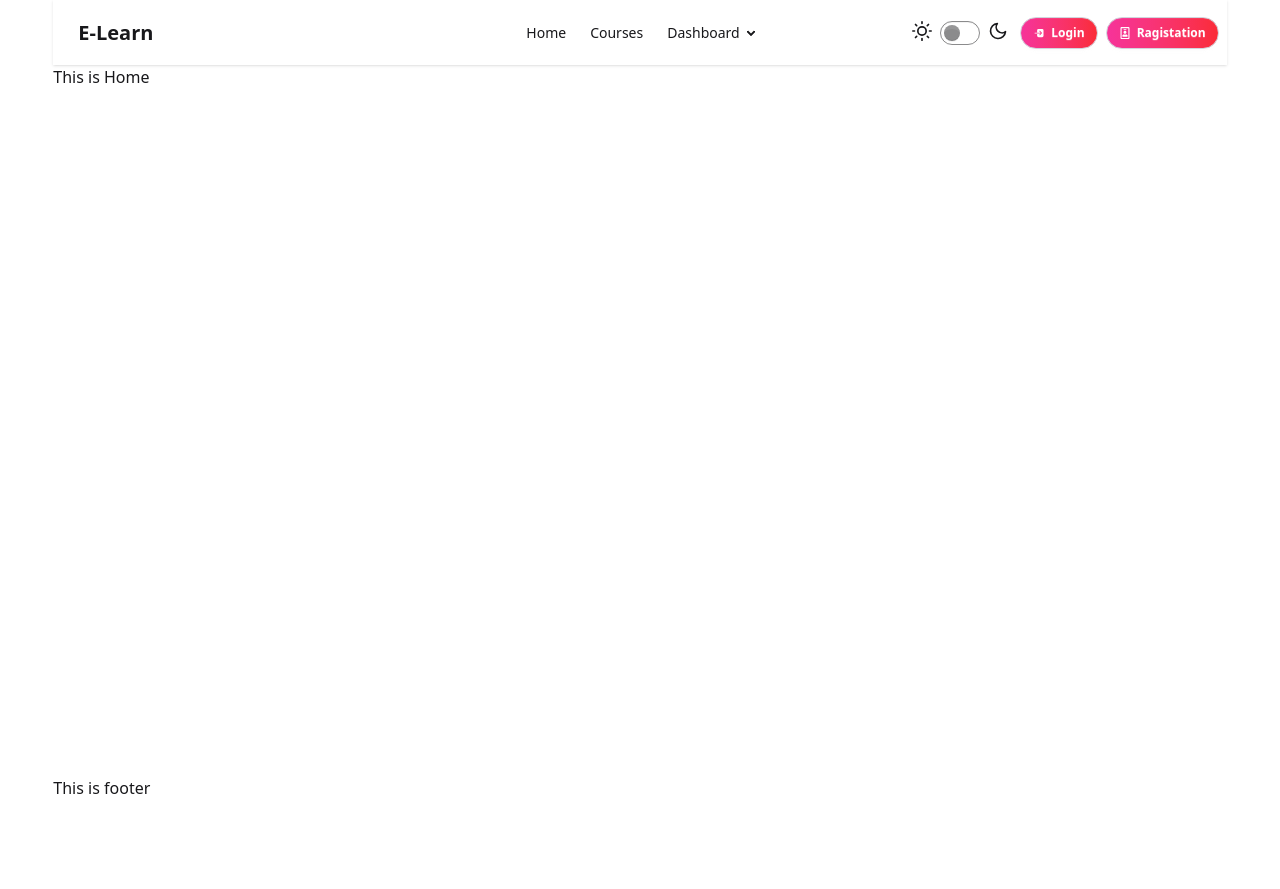
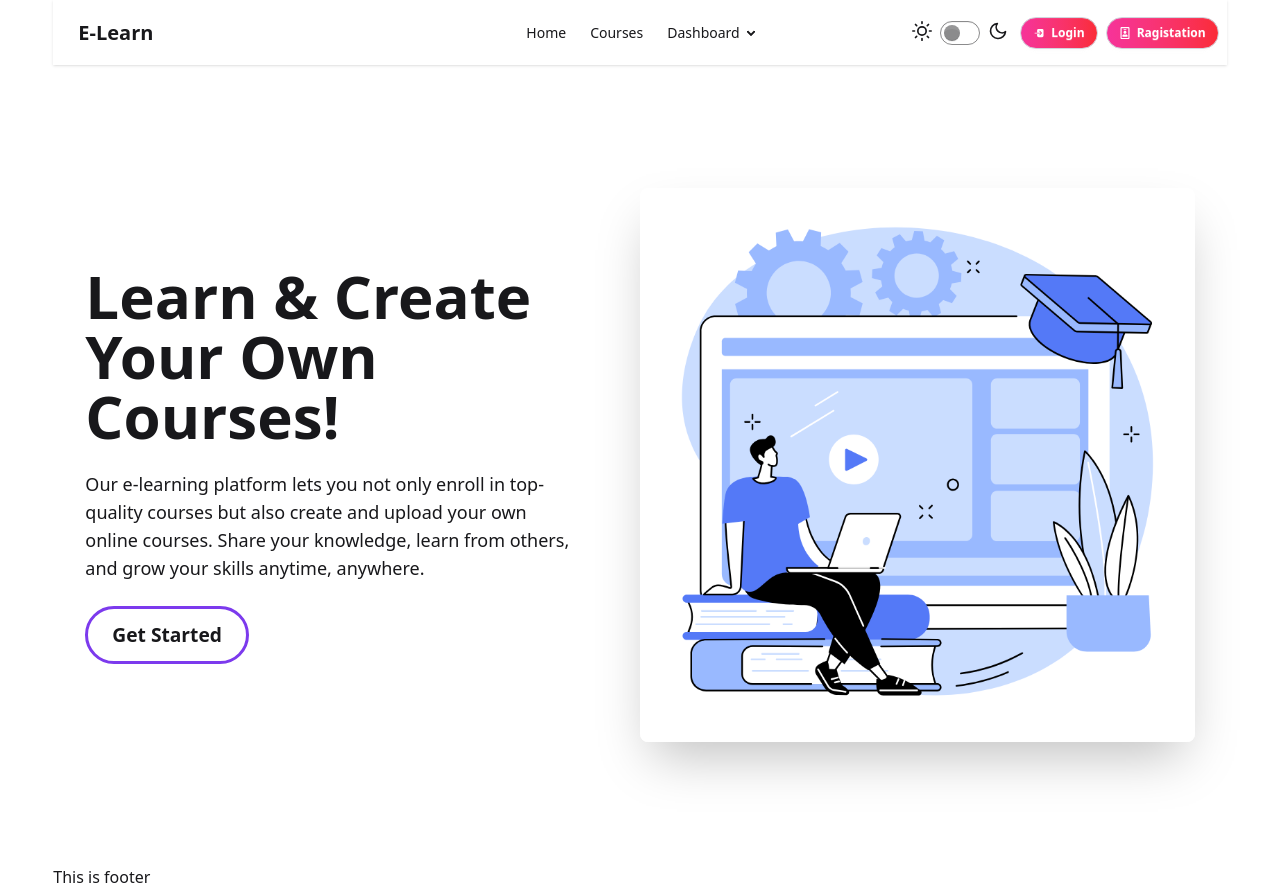
Before and after one commit to Abdul-Kader-Rimon/e-learn, a React (Vite) app: page / in a window 1280 px wide. Before the commit the page ends 800 px from the top, so only its background shows below. Built offline with nearby package versions, Linux system fonts and the light colour scheme; no server answers.

Commit message:
banner with motion done

```diff
--- a/package.json
+++ b/package.json
@@ -15,6 +15,7 @@
     "axios": "^1.13.2",
     "firebase": "^12.6.0",
     "framer-motion": "^12.23.24",
+    "motion": "^12.23.25",
     "react": "^19.2.0",
     "react-dom": "^19.2.0",
     "react-hot-toast": "^2.6.0",
--- /dev/null
+++ b/src/Pages/Home/Hero.jsx
@@ -0,0 +1,40 @@
+ import React from 'react';
+import { motion } from "framer-motion";
+import img from "../../assets/e-learn-banner.webp";
+ import { Link } from "react-router";
+ const Hero = () => {
+    return (
+      <div className="hero min-h-screen px-4">
+        <div className="hero-content flex-col lg:flex-row-reverse lg:gap-16 gap-8">
+          <motion.img
+            src={img}
+            className="w-full sm:w-3/4 md:w-2/3 lg:w-1/2 rounded-lg shadow-2xl"
+            initial={{ x: 120, opacity: 0, scale: 0.95 }}
+            animate={{ x: 0, opacity: 1, scale: 1 }}
+            transition={{ duration: 1.8, ease: "easeInOut" }}
+          />
+          <motion.div
+            className="text-center lg:text-left"
+            initial={{ x: -120, opacity: 0, scale: 0.95 }}
+            animate={{ x: 0, opacity: 1, scale: 1 }}
+            transition={{ duration: 1.8, ease: "easeInOut", delay: 0.4 }}
+          >
+            <h1 className="text-4xl sm:text-5xl md:text-6xl font-bold">
+              Learn & Create Your Own Courses!
+            </h1>
+            <p className="py-6 text-sm sm:text-base md:text-lg">
+              Our e-learning platform lets you not only enroll in top-quality
+              courses but also create and upload your own online courses. Share
+              your knowledge, learn from others, and grow your skills anytime,
+              anywhere.
+            </p>
+            <Link to={"/all-courses"}>
+              <button className="button px-6 py-3 dark:text-black">Get Started</button>
+            </Link>
+          </motion.div>
+        </div>
+      </div>
+    );
+ };
+
+ export default Hero;
--- a/src/Pages/Home/Home.jsx
+++ b/src/Pages/Home/Home.jsx
@@ -1,9 +1,10 @@
 import React from 'react';
+import HeroBanner from './Hero';
 
 const Home = () => {
     return (
         <div>
-            This is Home
+             <HeroBanner/>
         </div>
     );
 };
```
Also changed, not shown: src/assets/e-learn-banner.webp (added), 1 other file (tests, documents, lock files or other folders).
